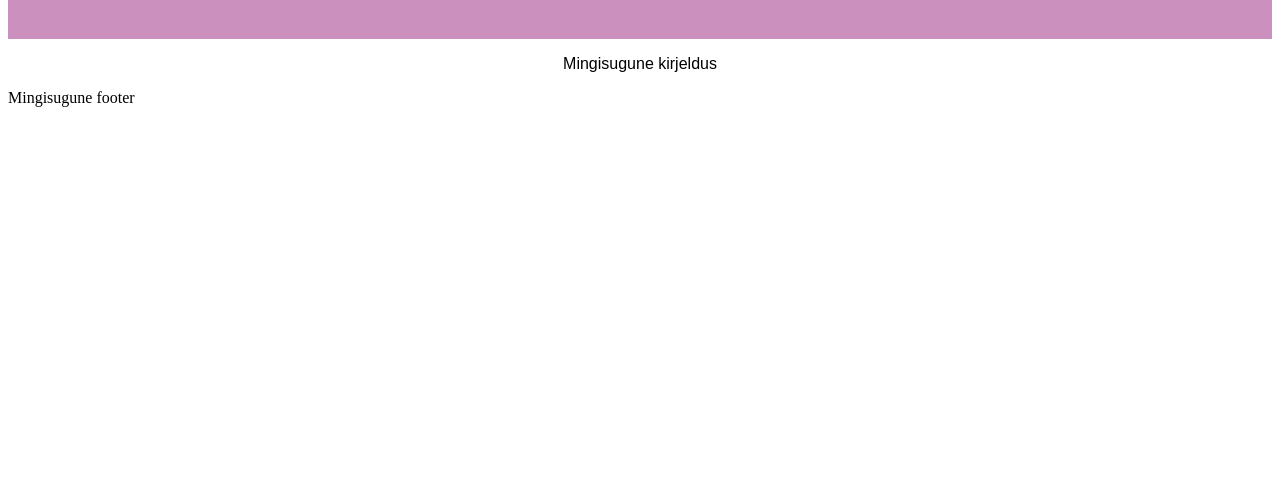
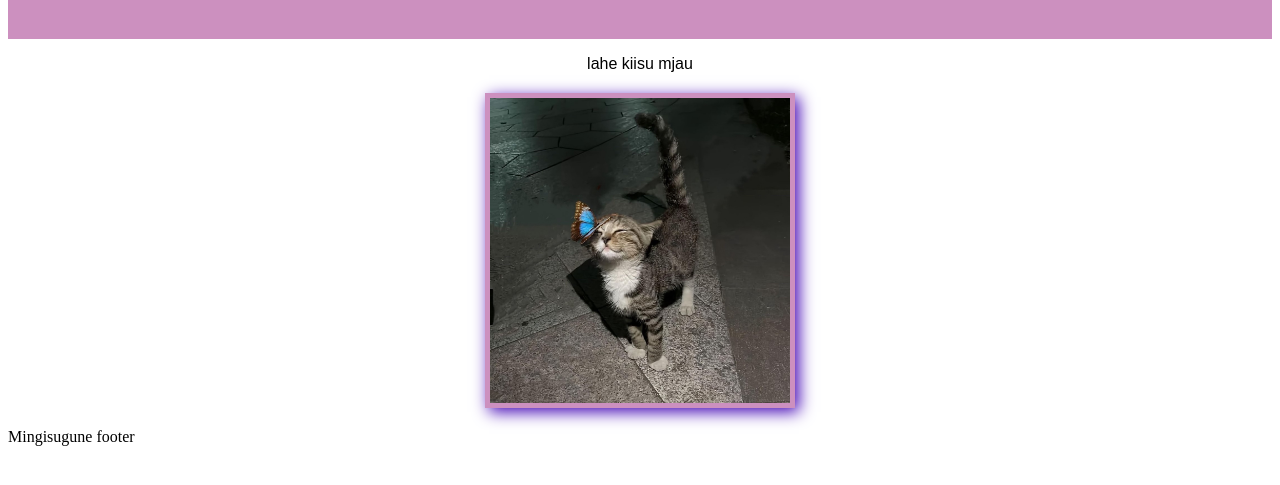
Before and after one commit to geilu/SE-seminarid, a plain HTML site: page seminarveebileht/index.html in a window 1280 px wide. Shown: the part 89-574 px from the top of the page. Drawn offline with Linux system fonts and the light colour scheme.

Commit message:
ülesande 2 c - lisasin pildi, kujundasin seda, also muutsin teksti

```diff
--- a/seminarveebileht/index.html
+++ b/seminarveebileht/index.html
@@ -11,7 +11,8 @@
             <h1>Veebileht tiitel</h1>
         </header>
         <main>
-            <p>Mingisugune kirjeldus</p>
+            <p>lahe kiisu mjau</p>
+            <img src="kiisu.png" width="300">
         </main>
         <footer>
             <p>Mingisugune footer</p>
--- a/seminarveebileht/style.css
+++ b/seminarveebileht/style.css
@@ -11,3 +11,11 @@ main {
     font-family: Arial, Helvetica, sans-serif;
     text-align: center;
 }
+
+img {
+    display: block;
+    margin: 20px auto;
+    max-width: 100%;
+    border: 5px solid #cc90bf;
+    box-shadow: 4px 4px 15px #4103b4;
+}
```
Also changed, not shown: seminarveebileht/kiisu.png (added).
